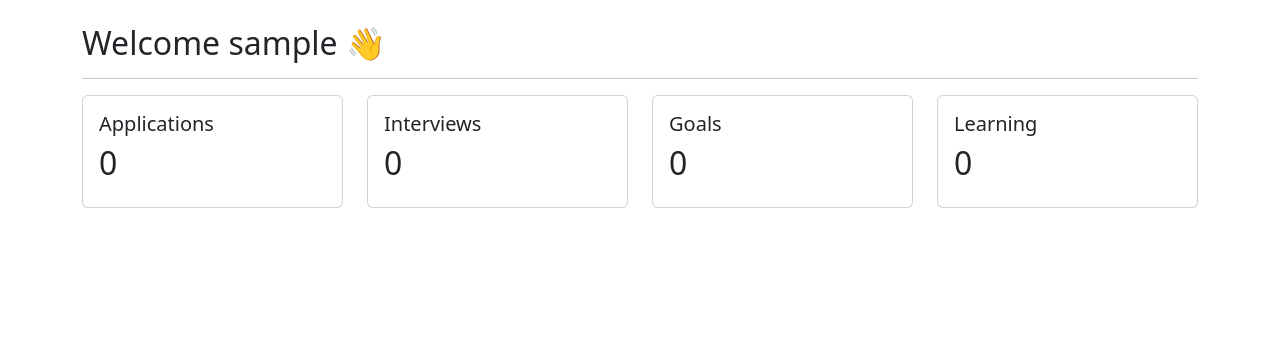
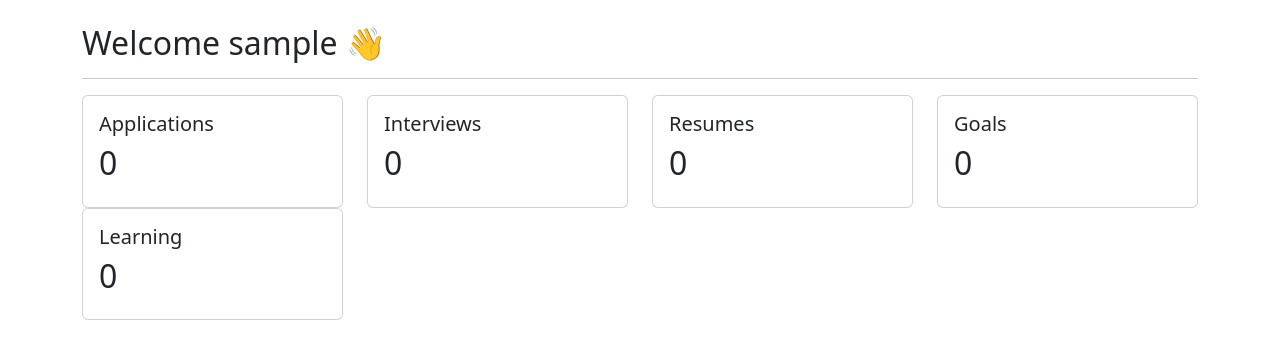
Before and after one commit to suru2312/CareerOS, a Django app: page / in a window 1280 px wide. Shown: the part 56-415 px from the top of the page. Run offline with Django 5.2, Linux system fonts and the light colour scheme; the visitor is signed in with stand-in values (Sample User, id 1); data that the repository does not hold is empty.

Commit message:
Connect dashboard to live data

```diff
--- a/dashboard/views.py
+++ b/dashboard/views.py
@@ -1,15 +1,19 @@
 from django.shortcuts import render
 from django.contrib.auth.decorators import login_required
 from jobs.models import JobApplication
+from resumes.models import Resume
+from interviews.models import Interview
 
 @login_required
 def home(request):
     applications_count = JobApplication.objects.filter(user=request.user).count()
+    resumes_count = Resume.objects.filter(user=request.user).count()
+    interviews_count = Interview.objects.filter(user=request.user).count()
     context = {
         "applications_count": applications_count,
-        "interviews_count": 0,
+        "interviews_count": interviews_count,
+        "resumes_count": resumes_count,
         "goals_count": 0,
-        "resumes_count": 0,
         "learning_count": 0,
     }
     return render(request, "dashboard/home.html", context)
--- a/templates/dashboard/home.html
+++ b/templates/dashboard/home.html
@@ -42,6 +42,20 @@
         <div class="card">
             <div class="card-body">
 
+                <h5>Resumes</h5>
+
+                <h2>
+                    {{ resumes_count }}
+                </h2>
+
+            </div>
+        </div>
+    </div>
+
+    <div class="col-md-3">
+        <div class="card">
+            <div class="card-body">
+
                 <h5>Goals</h5>
 
                 <h2>
```
